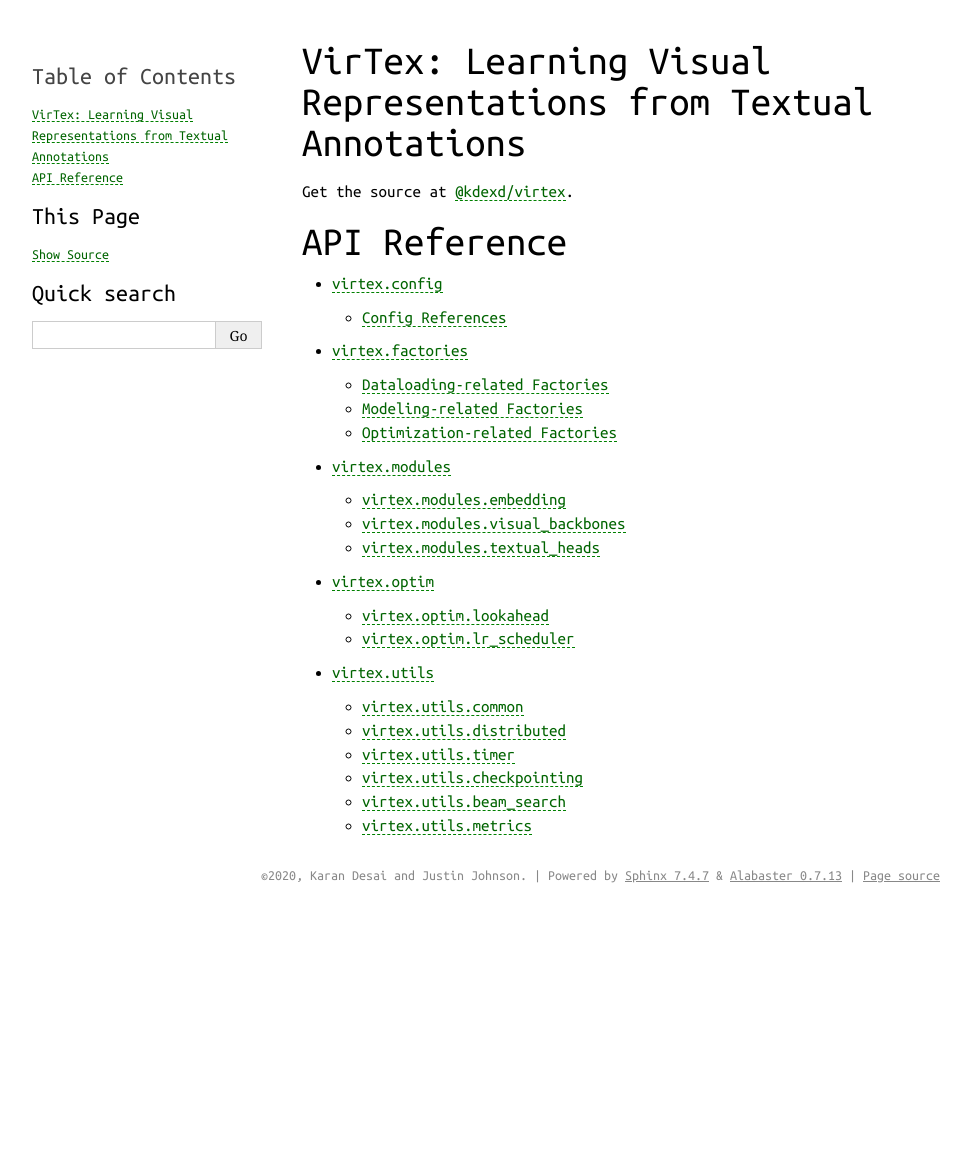
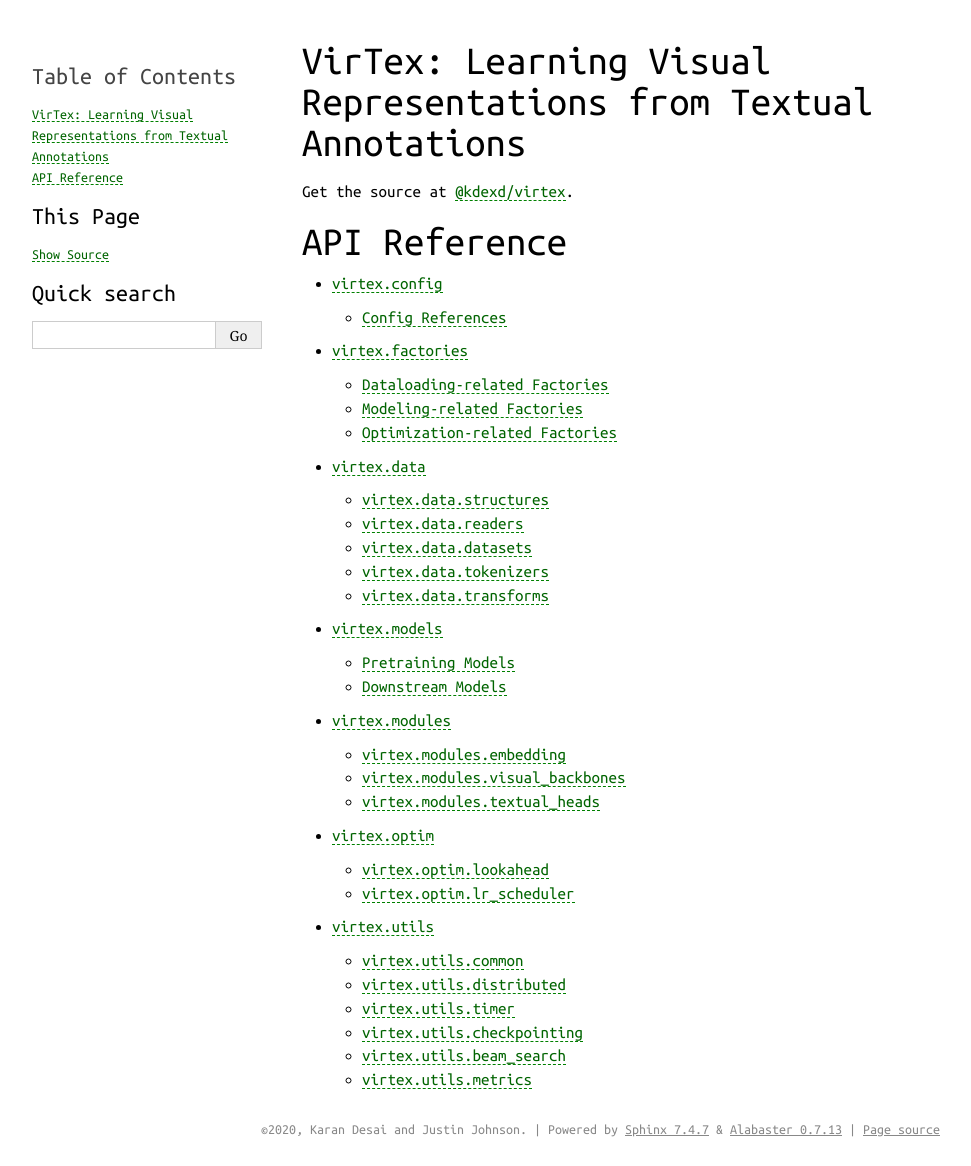
Before and after one commit to kdexd/virtex, a Sphinx documentation site: the page built from docs/index.rst, in a window 1280 px wide. Shown: the whole page, without its empty margins (170-1141 px from the left). Built offline with Sphinx 7.4.7, drawn with Linux system fonts in a browser that asks for light colours; before the commit the page ends 912 px from its top, so only the background shows below that.

Commit message:
Add doc files for virtex.data and virtex.models.

```diff
--- a/docs/index.rst
+++ b/docs/index.rst
@@ -12,6 +12,8 @@
 
     virtex/config
     virtex/factories
+    virtex/data
+    virtex/models
     virtex/modules
     virtex/optim
     virtex/utils
--- /dev/null
+++ b/docs/virtex/data.datasets.rst
@@ -0,0 +1,16 @@
+virtex.data.datasets
+====================
+
+Pretraining Datasets
+--------------------
+
+.. automodule:: virtex.data.datasets.captioning
+
+.. automodule:: virtex.data.datasets.multilabel
+
+------------------------------------------------------------------------------
+
+Downstream Datasets
+-------------------
+
+.. automodule:: virtex.data.datasets.downstream
--- /dev/null
+++ b/docs/virtex/data.readers.rst
@@ -0,0 +1,4 @@
+virtex.data.readers
+===================
+
+.. automodule:: virtex.data.readers
--- /dev/null
+++ b/docs/virtex/data.rst
@@ -0,0 +1,11 @@
+virtex.data
+===========
+
+
+.. toctree::
+
+    data.structures
+    data.readers
+    data.datasets
+    data.tokenizers
+    data.transforms
--- /dev/null
+++ b/docs/virtex/data.structures.rst
@@ -0,0 +1,4 @@
+virtex.data.structures
+======================
+
+.. automodule:: virtex.data.structures
--- /dev/null
+++ b/docs/virtex/data.tokenizers.rst
@@ -0,0 +1,4 @@
+virtex.data.tokenizers
+======================
+
+.. automodule:: virtex.data.tokenizers
--- /dev/null
+++ b/docs/virtex/data.transforms.rst
@@ -0,0 +1,4 @@
+virtex.data.transforms
+======================
+
+.. automodule:: virtex.data.transforms
--- /dev/null
+++ b/docs/virtex/models.rst
@@ -0,0 +1,14 @@
+virtex.models
+=============
+
+Pretraining Models
+------------------
+
+.. automodule:: virtex.models.classification
+
+.. automodule:: virtex.models.captioning
+
+Downstream Models
+-----------------
+
+.. automodule:: virtex.models.downstream
```
Also changed, not shown: 2 other files.
